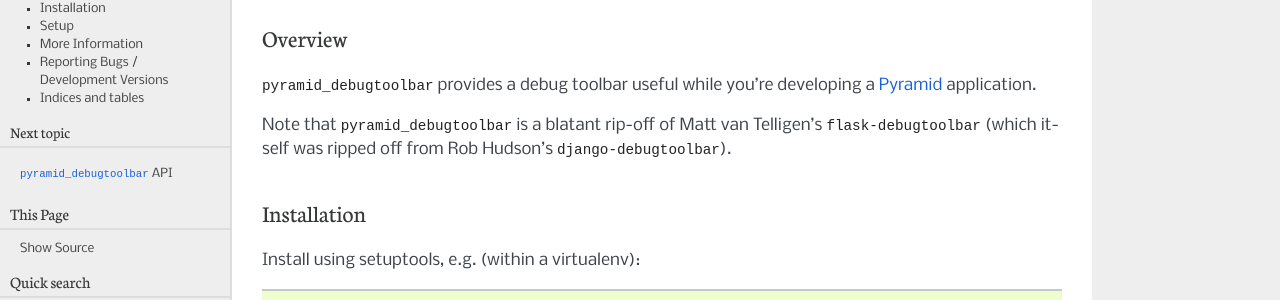
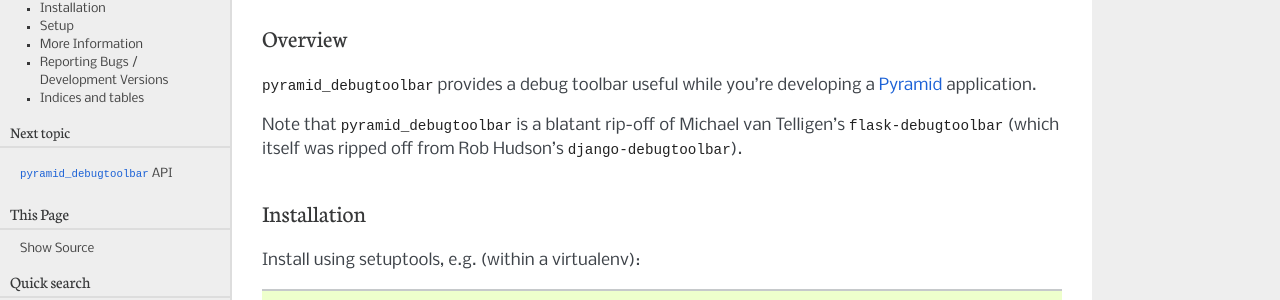
Before and after one commit to Pylons/pyramid_debugtoolbar, a Sphinx documentation site: the page built from docs/index.rst, in a window 1280 px wide. Shown: the part 116-416 px from the top of the page. Built offline with Sphinx 7.4.7, drawn with Linux system fonts in a browser that asks for light colours.

Commit message:
get michael's name right

```diff
--- a/README.rst
+++ b/README.rst
@@ -9,6 +9,6 @@
 or ``docs/index.rst`` in this distribution for detailed
 documentation.
 
-Note that ``pyramid_debugtoolbar`` is a blatant rip-off of Matt van
+Note that ``pyramid_debugtoolbar`` is a blatant rip-off of Michael van
 Telligen's ``flask-debugtoolbar`` (which itself was ripped off from Rob
 Hudson's ``django-debugtoolbar``).
--- a/docs/index.rst
+++ b/docs/index.rst
@@ -7,7 +7,7 @@
 ``pyramid_debugtoolbar`` provides a debug toolbar useful while you're
 developing a :term:`Pyramid` application.
 
-Note that :mod:`pyramid_debugtoolbar` is a blatant rip-off of Matt van
+Note that :mod:`pyramid_debugtoolbar` is a blatant rip-off of Michael van
 Telligen's ``flask-debugtoolbar`` (which itself was ripped off from Rob
 Hudson's ``django-debugtoolbar``).
 
```
